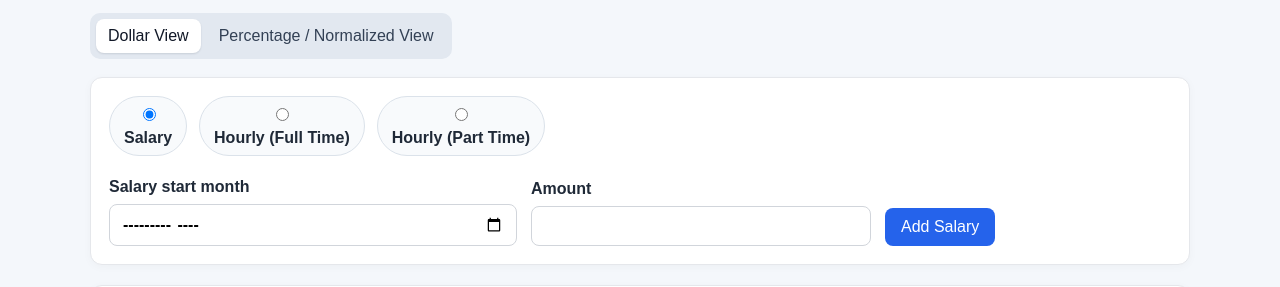
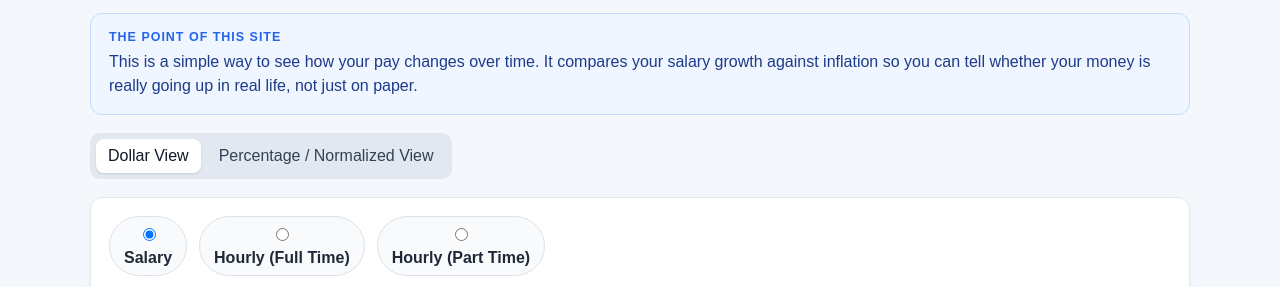
Before and after one commit to StChCa/salaryGraph, a website: page index.html in a window 1280 px wide. Shown: the part 90-377 px from the top of the page. Drawn offline with nearby package versions, Linux system fonts and the light colour scheme.

Commit message:
Update Wording, labels and descriptions
Update wording for clarity

```diff
--- a/index.html
+++ b/index.html
@@ -27,6 +27,15 @@
             <span>View only mode — shared data snapshot</span>
             <button id="returnToMyDataButton" type="button" class="secondary-button">Return to my data</button>
         </div>
+
+        <section class="site-summary" aria-label="What this site does">
+            <p class="eyebrow">The point of this site</p>
+            <p>
+                This is a simple way to see how your pay changes over time.
+                It compares your salary growth against inflation so you can tell whether your money is really going up
+                in real life, not just on paper.
+            </p>
+        </section>
 
         <div class="view-toggle" aria-label="Chart view toggle">
             <button type="button" class="is-active" data-view="dollar">Dollar View</button>
--- a/main.js
+++ b/main.js
@@ -821,7 +821,7 @@ function displayCombinedSalaryGraph(salaries, viewMode = currentViewMode) {
             month: 'short',
             year: 'numeric'
         });
-        subtitle.textContent = `No inflation vs. ${earliestDate} dollars.`;
+        subtitle.textContent = `Your pay in ${earliestDate} dollars compared to inflation.`;
     }
 
     const firstSalaryMonth = sortedSalaries[0]?.startDate;
@@ -881,7 +881,7 @@ function displayCombinedSalaryGraph(salaries, viewMode = currentViewMode) {
         data: {
             labels: rangeLabels,
             datasets: [{
-                label: 'No inflation',
+                label: 'Actual salary',
                 data: noInflationSalary,
                 borderColor: 'rgba(75, 192, 192, 1)',
                 borderWidth: 2,
@@ -889,7 +889,7 @@ function displayCombinedSalaryGraph(salaries, viewMode = currentViewMode) {
                 pointHoverRadius: 5,
                 pointBackgroundColor: 'rgba(75, 192, 192, 1)'
             }, {
-                label: 'Inflation not reset',
+                label: `Inflation adjusted (${firstSalaryMonthLabel} dollars)`,
                 data: inflationAdjustedSalary,
                 borderColor: 'rgba(255, 99, 132, 1)',
                 borderWidth: 2,
@@ -940,8 +940,8 @@ function displayCombinedSalaryGraph(salaries, viewMode = currentViewMode) {
                     title: {
                         display: true,
                         text: viewMode === 'normalized'
-                            ? `Change vs ${firstSalaryMonthLabel} (%)`
-                            : `${firstSalaryMonthLabel} Dollars`
+                            ? `Percent change vs ${firstSalaryMonthLabel}`
+                            : 'Dollars'
                     }
                 }
             }
--- a/style.css
+++ b/style.css
@@ -70,6 +70,30 @@ button:disabled {
 
 .danger-button {
     background: #dc2626;
+}
+
+.site-summary {
+    background: #eff6ff;
+    border: 1px solid #bfdbfe;
+    border-radius: 12px;
+    padding: 16px 18px;
+    margin: 0 0 18px;
+    color: #1e3a8a;
+}
+
+.site-summary .eyebrow {
+    margin: 0 0 6px;
+    font-size: 0.78rem;
+    font-weight: 800;
+    letter-spacing: 0.08em;
+    text-transform: uppercase;
+    color: #2563eb;
+}
+
+.site-summary p:last-child {
+    margin: 0;
+    line-height: 1.5;
+    font-size: 1rem;
 }
 
 .view-toggle {
```
